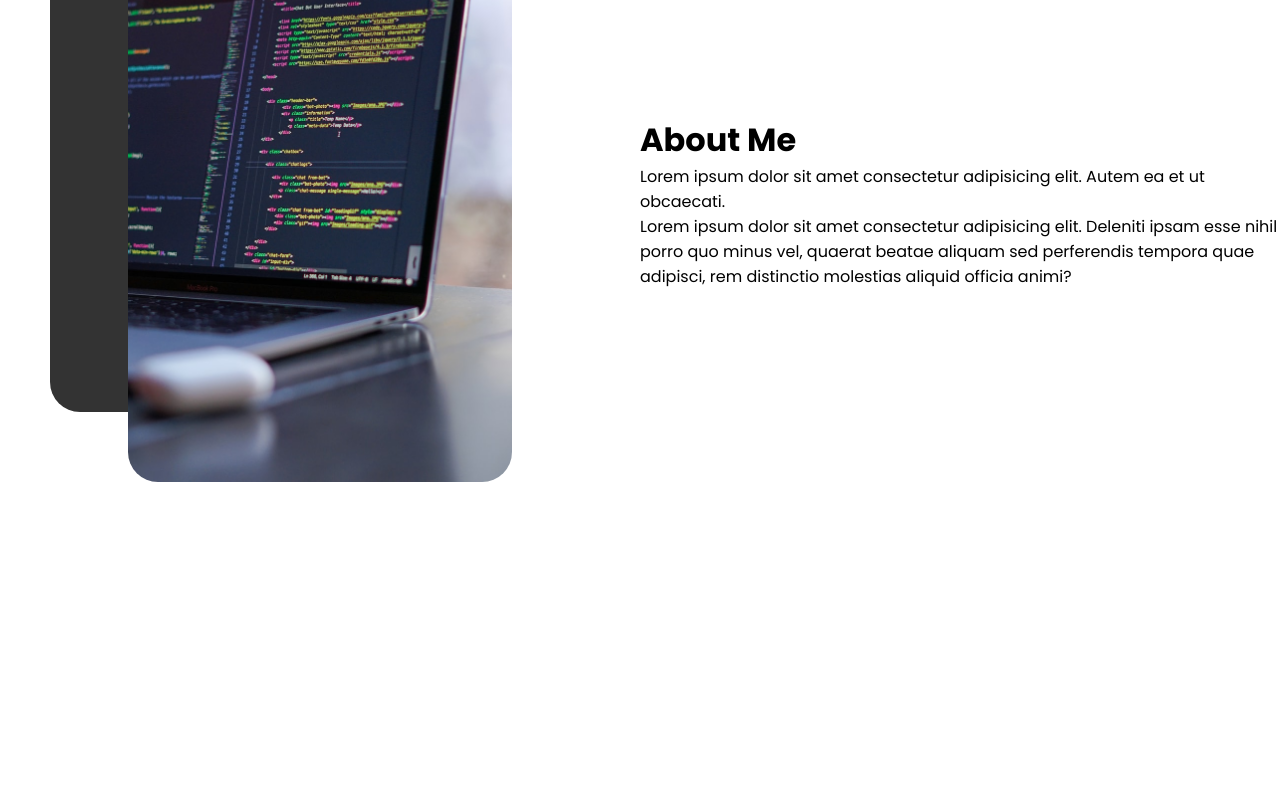
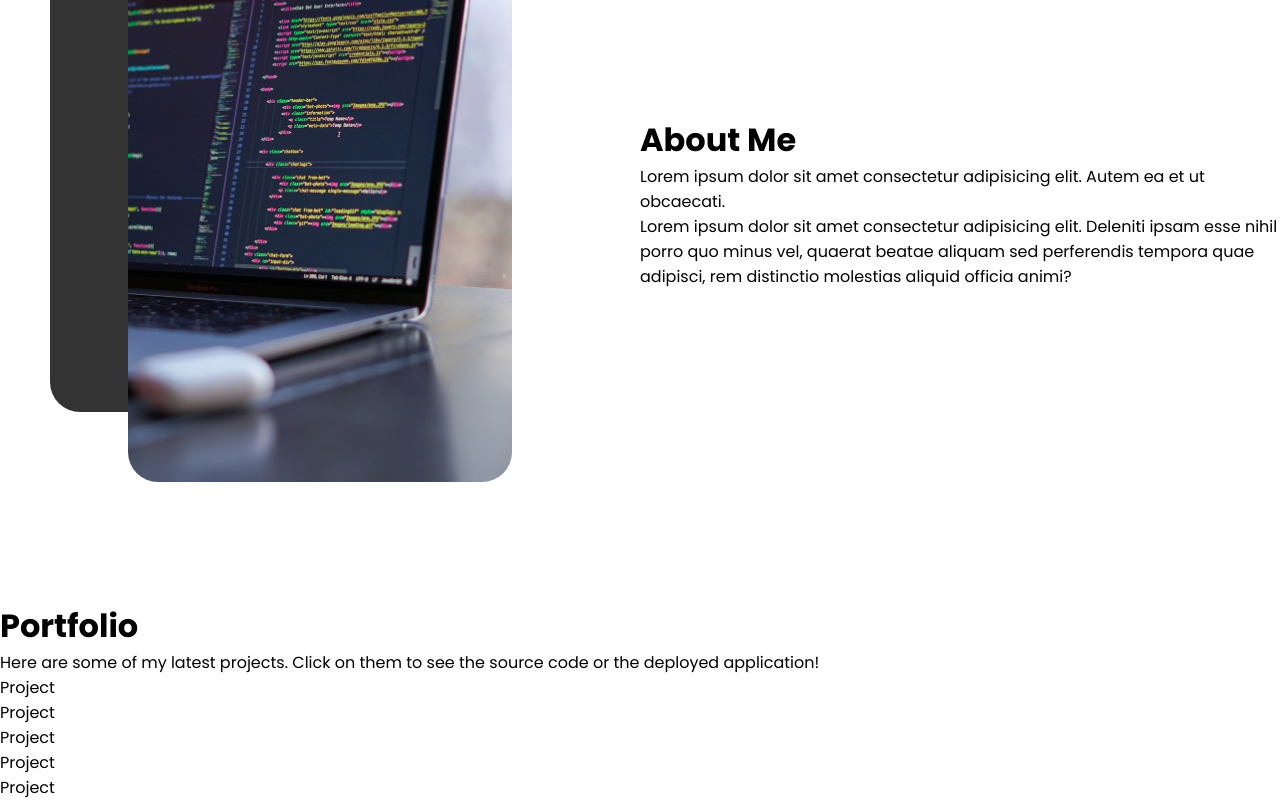
Before and after one commit to stone-com/react-portfolio, a React (Create React App) app: page / in a window 1280 px wide. Shown: the part 998-1798 px from the top of the page. Before the commit the page ends 1600 px from the top, so only its background shows below. Built offline with nearby package versions, Linux system fonts and the light colour scheme.

Commit message:
started portfolio section

```diff
--- a/src/App.jsx
+++ b/src/App.jsx
@@ -1,11 +1,13 @@
 import About from './components/about/About';
 import Intro from './components/intro/Intro';
+import ProjectList from './components/projectList/ProjectList';
 
 function App() {
   return (
  <div>
    <Intro />
    <About />
+   <ProjectList />
  </div>
   );
 }
--- a/src/components/project/Project.jsx
+++ b/src/components/project/Project.jsx
@@ -0,0 +1,8 @@
+import React from 'react';
+import './project.css';
+
+const Project = () => {
+  return <div>Project</div>;
+};
+
+export default Project;
--- a/src/components/projectList/ProjectList.jsx
+++ b/src/components/projectList/ProjectList.jsx
@@ -0,0 +1,26 @@
+import React from 'react';
+import './projectList.css';
+import Project from '../project/Project';
+
+const ProjectList = () => {
+  return (
+    <div className='projectList'>
+      <div className='projectList-texts'>
+        <h1 className='projectList-title'>Portfolio</h1>
+        <p className='projectList-desc'>
+          Here are some of my latest projects. Click on them to see the source
+          code or the deployed application!
+        </p>
+      </div>
+      <div className='projectList-list'>
+        <Project />
+        <Project />
+        <Project />
+        <Project />
+        <Project />
+      </div>
+    </div>
+  );
+};
+
+export default ProjectList;
```
